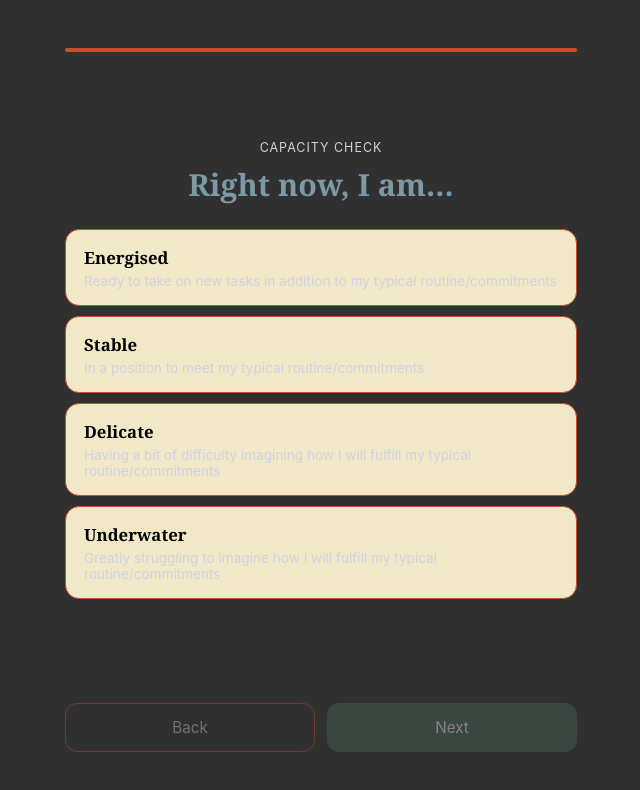
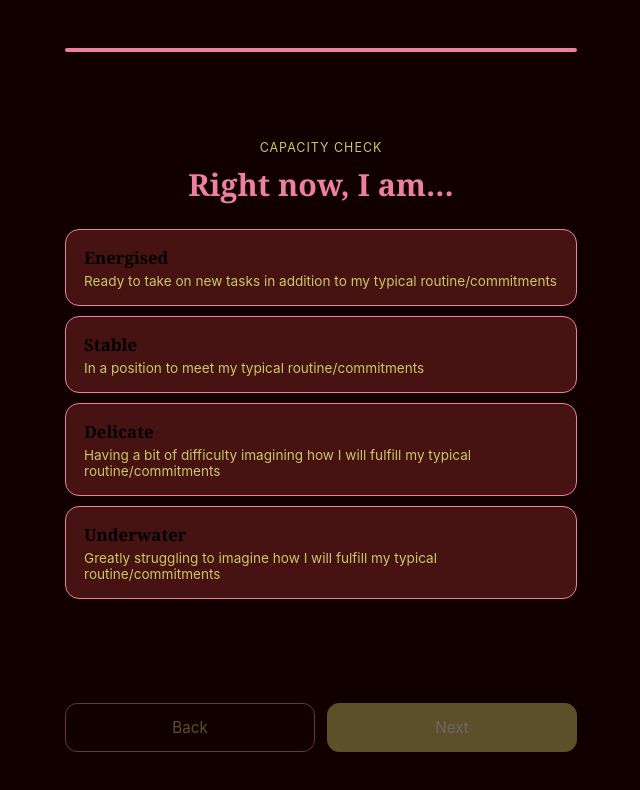
Before and after one commit to BlobGoblin66/capacity-checker, a React (Vite) app: page / in a window 1280 px wide. Shown: the top 790 px of the page, without its empty margins (319-959 px from the left). Built offline with nearby package versions, Linux system fonts and the light colour scheme.

Commit message:
more colourindex.css

```diff
--- a/src/index.css
+++ b/src/index.css
@@ -8,14 +8,14 @@
   --font-body: -apple-system, BlinkMacSystemFont, 'Segoe UI', sans-serif;
 
   /* Core palette */
-  --color-bg: #303030;          /* page background */
-  --color-surface: #F1E8C7;      /* cards / option backgrounds */
-  --color-ink: #7D99A4;          /* main text */
-  --color-muted: #D1D0E2;        /* secondary text */
-  --color-border: #C54E2E;       /* borders / dividers */
+  --color-bg: #110000;          /* page background */
+  --color-surface: #461312;      /* cards / option backgrounds */
+  --color-ink: #ED809D;          /* main text */
+  --color-muted: #CAC76A;        /* secondary text */
+  --color-border: #ED809D;       /* borders / dividers */
 
   /* Accent (selection highlight, buttons, slider) */
-  --color-accent: #4a6b5a;
+  --color-accent: #CAC76A;
   --color-accent-light: #e7efe9;
 
   /* Verdict colors */
```
